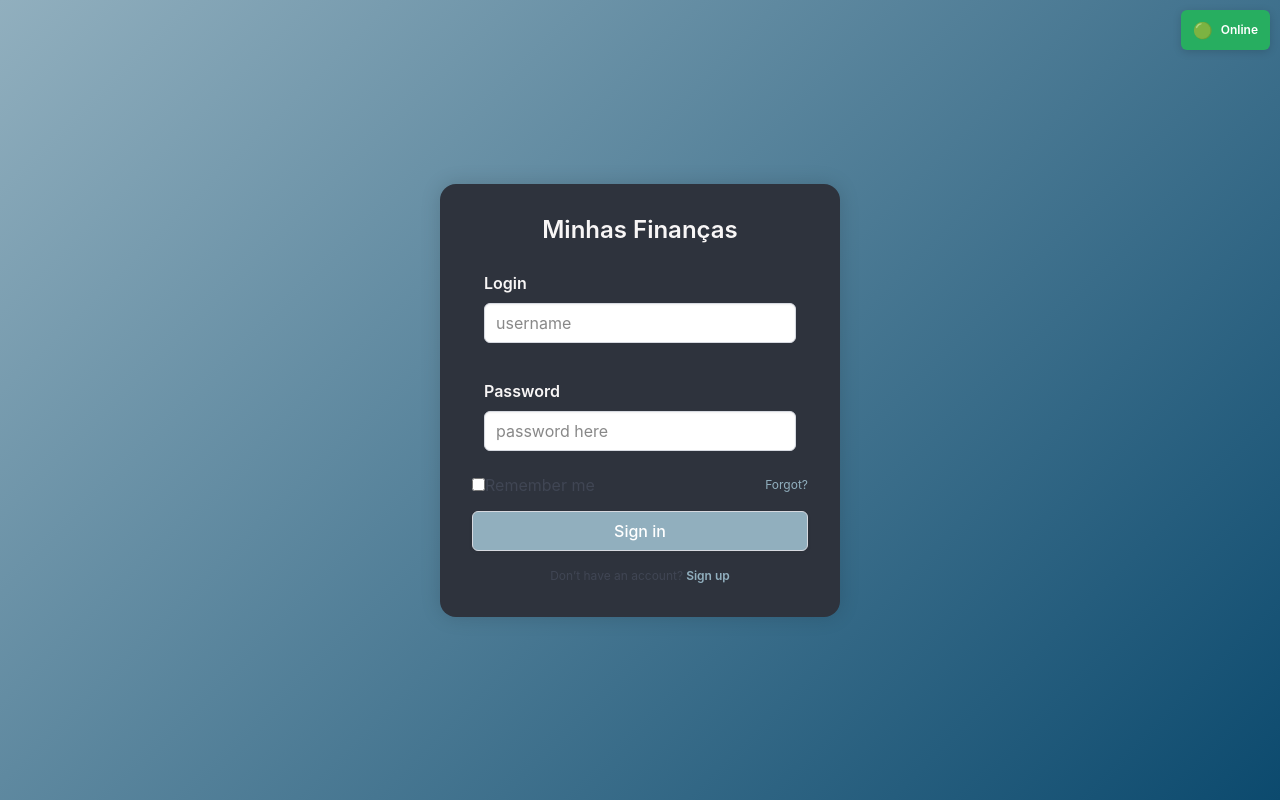
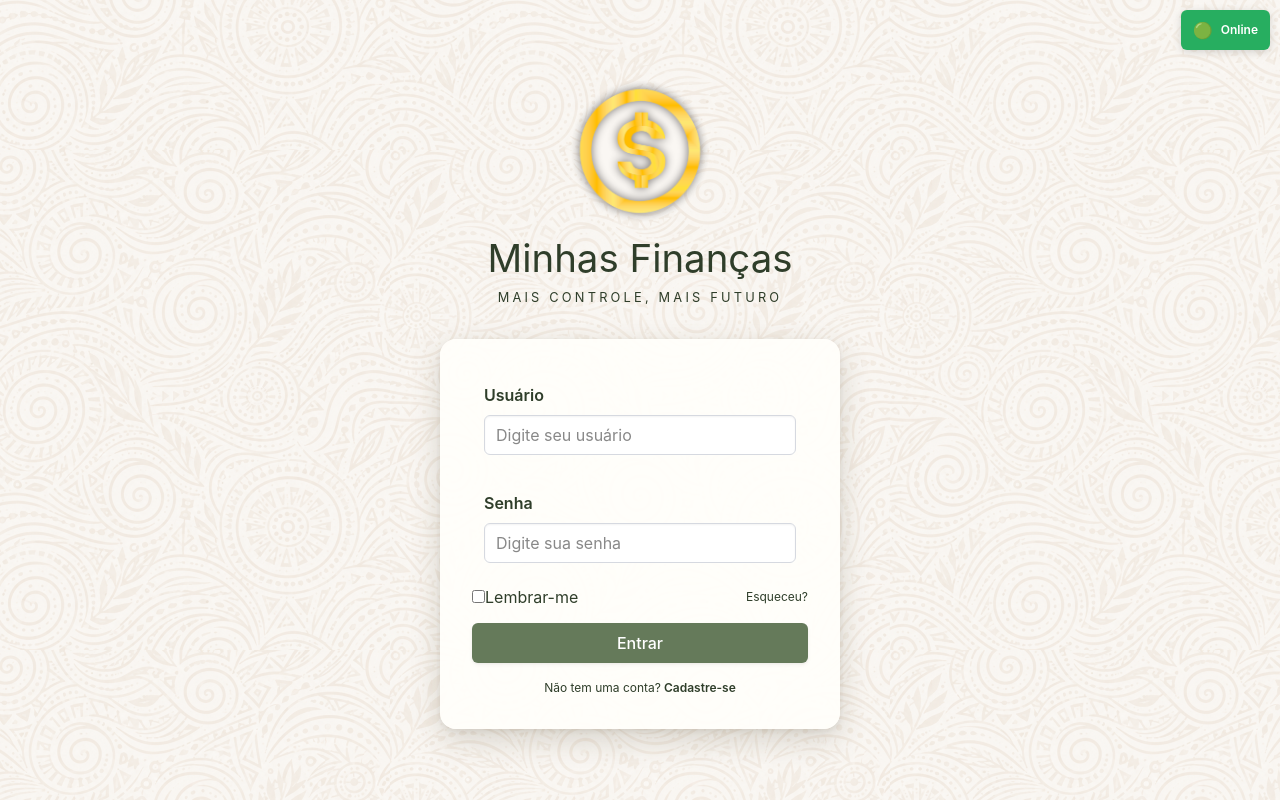
Before and after one commit to Thukera/minhas-financas-app, a Next.js app: page / in a window 1280 px wide. Built offline with nearby package versions, Linux system fonts and the light colour scheme.

Commit message:
Visual Improves, new layout with Brazilian Graphism

```diff
--- a/src/components/login/index.tsx
+++ b/src/components/login/index.tsx
@@ -251,23 +251,26 @@ export const LoginForm: React.FC = () => {
     };
 
     return (
-        <section className="section is-flex is-align-items-center is-justify-content-center">
-            <div className="login-box box has-background-dark " >
+        <section className="section login-page is-flex is-flex-direction-column is-align-items-center is-justify-content-center">
+            <div className="login-brand has-text-centered">
+                {/* eslint-disable-next-line @next/next/no-img-element */}
+                <img className="logo-login" src="/LogoV2.png" alt="Minhas Finanças" />
+                {/* <h1 className="login-title">Minhas <strong>Finanças</strong></h1>*/}
+                <h1 className="login-title">Minhas Finanças</h1>
+                <p className="login-subtitle">Mais controle, mais futuro</p>
+            </div>
 
-                <div className="has-text-centered mb-4 ">
-                    {/* <img className="logo-login" src="logo.png" alt="logo">  */}
-                    <h1 className="title is-4 login-title">Minhas Finanças</h1>
-                </div>
+            <div className="login-box box">
 
                 <form onSubmit={handleSubmit}>
                     <div className="field">
                         <div className="control">
                             <Input id='inputLogin'
-                                label='Login'
+                                label='Usuário'
                                 //columnClasses='is-half'
                                 onChange={setUsername}
                                 value={username}
-                                placeholder="username"
+                                placeholder="Digite seu usuário"
                                 error={errors?.username}
                             />
                         </div>
@@ -276,11 +279,11 @@ export const LoginForm: React.FC = () => {
                     <div className="field">
                         <div className="control">
                             <Input id='inputpassword'
-                                label='Password'
+                                label='Senha'
                                 //columnClasses='is-half'
                                 onChange={setpassword}
                                 value={password}
-                                placeholder="password here"
+                                placeholder="Digite sua senha"
                                 error={errors?.password}
                                 type='password'
                             />
@@ -290,9 +293,9 @@ export const LoginForm: React.FC = () => {
                     <div className="field is-flex is-justify-content-space-between is-align-items-center">
                         <label className="checkbox">
                             <input id="rememberMe" type="checkbox" checked={rememberMe} onChange={(e) => setRememberMe(e.target.checked)} />
-                            Remember me
+                            Lembrar-me
                         </label>
-                        <a href="#" className="is-link-text is-size-7">Forgot?</a>
+                        <a href="#" className="is-link-text is-size-7">Esqueceu?</a>
                     </div>
 
                     <div className="field mt-4">
@@ -302,7 +305,7 @@ export const LoginForm: React.FC = () => {
                             className={`button is-fullwidth login-button ${isSubmitting ? 'is-loading' : ''}`}
                             disabled={isSubmitting}
                         >
-                            Sign in
+                            Entrar
                         </button>
                     </div>
 
@@ -317,7 +320,7 @@ export const LoginForm: React.FC = () => {
                 </form>
 
                 <p className="has-text-centered is-size-7 mt-4">
-                    Don’t have an account?
+                    Não tem uma conta?
                     <a
                         href="#"
                         className="is-link-text has-text-weight-semibold"
@@ -325,7 +328,7 @@ export const LoginForm: React.FC = () => {
                             e.preventDefault();
                             setShowSignupModal(true);
                         }}
-                    > Sign up</a>
+                    > Cadastre-se</a>
                 </p>
             </div>
 
--- a/src/styles/global.scss
+++ b/src/styles/global.scss
@@ -1,8 +1,8 @@
 
 
 :root {
-  --color-sky-light: #91afbe;
-  --color-sky-dark: #0c4a6e;
+  --color-sky-light: #FAF7F3;
+  --color-sky-dark: #F4EDE4;
 }
 
 body {
--- a/src/styles/login.scss
+++ b/src/styles/login.scss
@@ -1,45 +1,101 @@
 /* src/styles/login.scss */
 
+:root {
+  --color-brand-green: #657a5a;
+  --color-brand-green-dark: #4f6246;
+  --color-brand-text: #2f3e2a;
+}
+
+.login-page {
+  background: url('/background.png') center / cover no-repeat fixed;
+  background-repeat: repeat;
+  background-size: auto;
+  padding: 1.5rem;
+}
+
+.login-brand {
+  margin-bottom: 2rem;
+}
+
 .login-box {
-  background: rgba(255, 255, 255, 0.966);
+  background: rgba(255, 254, 250, 0.95);
   border-radius: 1rem;
   padding: 2rem;
-  box-shadow: 0 0 20px rgba(0, 0, 0, 0.15);
+  box-shadow: 0 10px 30px rgba(60, 50, 20, 0.18), 0 2px 6px rgba(60, 50, 20, 0.08);
 
   width: 100%;
   max-width: 400px;
 }
 
 .login-title {
-  color: #f8f6f6;
-  font-weight: 600 !important; /* or whatever value you want */
+  color: var(--color-brand-text);
+  font-size: 2.4rem;
+  font-weight: 400;
+  line-height: 1.1;
 
+  strong {
+    font-weight: 700;
+  }
+}
+
+.login-subtitle {
+  margin-top: 0.5rem;
+  color: var(--color-brand-text);
+  font-size: 0.8rem;
+  letter-spacing: 0.25em;
+  text-transform: uppercase;
 }
 
 div.control label.label {
-  color: #f8f6f6 !important;
+  color: var(--color-brand-text) !important;
 }
 
 .login-button {
-  background-color: var(--color-sky-light);
+  background-color: var(--color-brand-green);
+  border-color: transparent;
   color: white;
   transition: background-color 0.3s ease;
 }
 
 .login-button:hover {
-  background-color: var(--color-sky-dark);
+  background-color: var(--color-brand-green-dark);
   color: white;
 }
 
 .is-link-text {
-  color: var(--color-sky-light);
+  color: var(--color-brand-text);
+}
+
+.login-box .checkbox {
+  color: var(--color-brand-text);
+}
+
+.login-box p.is-size-7 {
+  color: var(--color-brand-text);
 }
 
 .logo-login {
-  width: 96px;
-  height: 96px;
+  width: 160px;
+  height: 160px;
   object-fit: contain;
-  margin-bottom: 0.5rem;
+  margin-bottom: 0.0rem;
+}
+
+.modal-card {
+  border-radius: 1rem;
+  overflow: hidden;
+  box-shadow: 0 10px 30px rgba(60, 50, 20, 0.3);
+}
+
+.modal-card .button.is-success,
+.modal-card .button.is-primary {
+  background-color: var(--color-brand-green);
+  color: white;
+}
+
+.modal-card .button.is-success:hover,
+.modal-card .button.is-primary:hover {
+  background-color: var(--color-brand-green-dark);
 }
 
 /* Section styling replicating inline style and Bulma flex utilities */
```
Also changed, not shown: public/Background.png (added), public/LogoV2.png (added).
